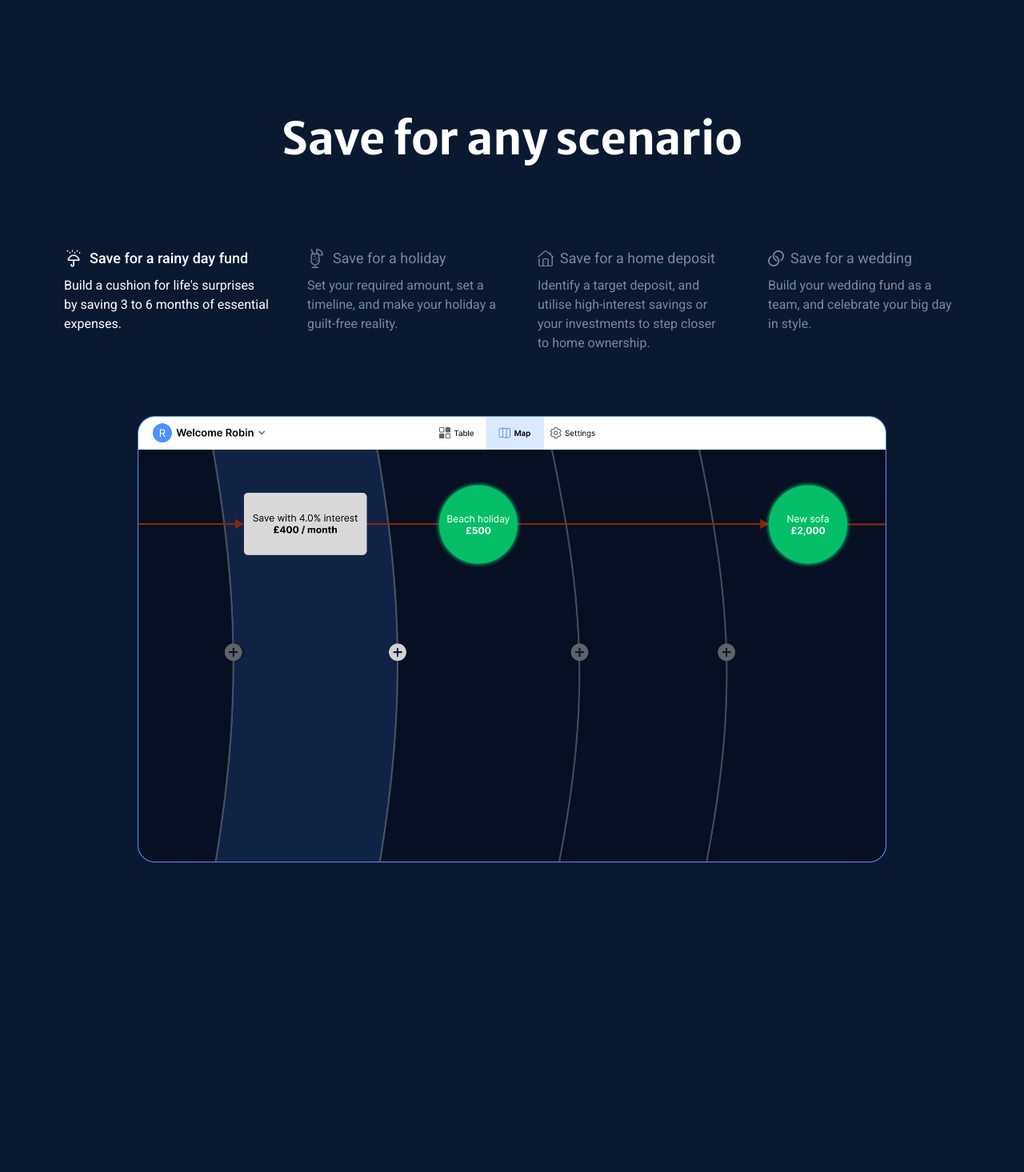
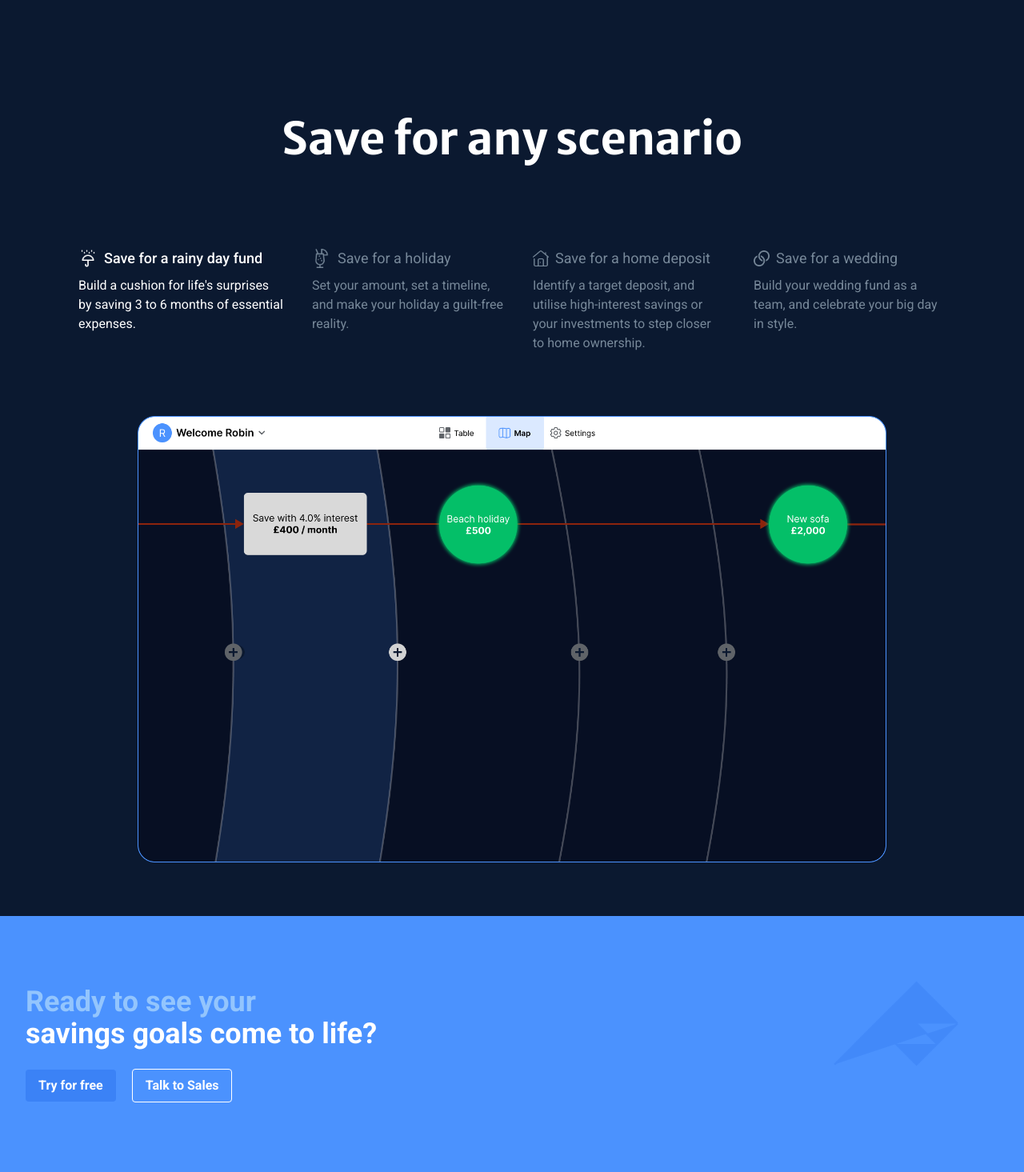
Before and after one commit to RathBala/sloth-site, a website: page src/index.html in a window 1280 px wide. Shown: the part 6581-8046 px from the top of the page at 80% size. Before the commit the page ends 7659 px from the top, so only its background shows below. Drawn offline with Linux system fonts and the light colour scheme.

Commit message:
DONE archetypes. WIP CTA. TODO - find the right background colour to use.

```diff
--- a/src/index.html
+++ b/src/index.html
@@ -182,7 +182,7 @@
           </h2>
         </div>
         <div class="max-w-full overflow-x-auto scrollbar-hide pt-16 pb-4 px-4">
-          <div class="flex gap-4 snap-x snap-mandatory">
+          <div class="flex snap-x snap-mandatory md:gap-1">
             <button id="archetype-rainy-day" class="snap-start shrink-0 w-[12rem] flex flex-col text-left p-4 md:w-[18rem]">
               <div class="flex items-center gap-x-2 text-lg font-semibold text-white">
                 <div class="w-6 h-6 flex-shrink-0">
@@ -212,7 +212,7 @@
                 <h3 class="font-normal text-gray">Save for a holiday</h3>
               </div>
               <p class="mt-2 text-gray">
-                Set your required amount, set a timeline, and make your holiday a guilt-free reality.
+                Set your amount, set a timeline, and make your holiday a guilt-free reality.
               </p>
             </button>
             <button id="archetype-home" class="snap-start shrink-0 w-[12rem] flex flex-col text-left p-4 md:w-[17rem]">
@@ -265,19 +265,42 @@
             >
             <img
               class="hidden w-full"
-              src="assets/images/rainy day - before.png"
+              src="assets/images/home deposit - after.png"
               alt="rainy day archetype"
               loading="lazy"
             >
             <img
               class="hidden w-full"
-              src="assets/images/rainy day - before.png"
+              src="assets/images/wedding - before.png"
               alt="rainy day archetype"
               loading="lazy"
             >
           </div>
         </div>
       </section>
+      <section id="cta" class="flex flex-col pt-10rem">
+        <div class="bg-blue-light text-white p-8 flex items-center justify-between">
+          <div class="max-w-2xl">
+            <h2 class="text-4xl font-bold mb-6">
+              <span class="text-blue-300">Ready to see your</span><br/>
+              savings goals come to life?
+            </h2>
+            <div class="space-x-4">
+              <button class="bg-blue-500 hover:bg-blue-400 text-white font-bold py-2 px-4 rounded">
+                Try for free
+              </button>
+              <button class="bg-transparent hover:bg-blue-500 text-white font-semibold hover:text-white py-2 px-4 border border-white hover:border-transparent rounded">
+                Talk to Sales
+              </button>
+            </div>
+          </div>
+          <div class="hidden lg:block">
+            <svg class="w-64 h-64 text-blue-500 opacity-50" viewBox="0 0 200 200" xmlns="http://www.w3.org/2000/svg">
+              <path fill="currentColor" d="M40,120 L80,80 L120,120 L160,80 M60,100 L100,60 L140,100 M80,80 L120,40 L160,80" stroke="currentColor" stroke-width="2" fill="none"/>
+            </svg>
+          </div>
+        </div>
+      </section>
     </main>
   </body>
 </html>
```
Also changed, not shown: src/assets/images/home deposit - after.png (added), src/assets/images/wedding - before.png (added), src/output.css.
